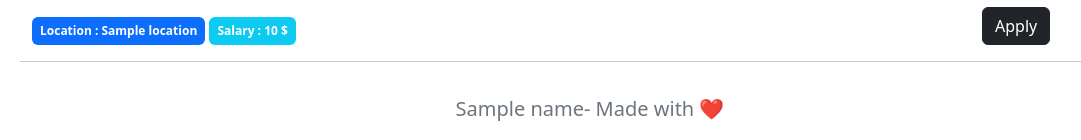
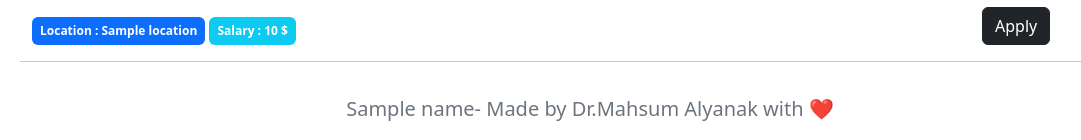
Before and after one commit to drmahsum/medical-jobs-posting, a Flask app: template templates/home.html in a window 1280 px wide. Shown: the part 1897-2037 px from the top of the page, without its empty margins (50-1131 px from the left). Run offline with Flask 3, Linux system fonts and the light colour scheme; the template is opened without the code that fills it: most values are stand-ins (such as "Sample title", 1, 10 or a date in 2020).

Commit message:
changed footer added my name

```diff
--- a/templates/home.html
+++ b/templates/home.html
@@ -57,7 +57,7 @@ Ullamco incididunt do proident eiusmod cillum aute cillum. Commodo id esse eu es
 
                 {% endfor %}
             </div>
-            <footer class="text-center text-secondary fs-5 p-3">{{name}}- Made with ❤️</footer>
+            <footer class="text-center text-secondary fs-5 p-3">{{name}}- Made by Dr.Mahsum Alyanak with ❤️</footer>
         </div>
         <script src="https://cdn.jsdelivr.net/npm/bootstrap@5.3.0-alpha3/dist/js/bootstrap.bundle.min.js" integrity="sha384-ENjdO4Dr2bkBIFxQpeoTz1HIcje39Wm4jDKdf19U8gI4ddQ3GYNS7NTKfAdVQSZe" crossorigin="anonymous"></script>
     </body>
```
